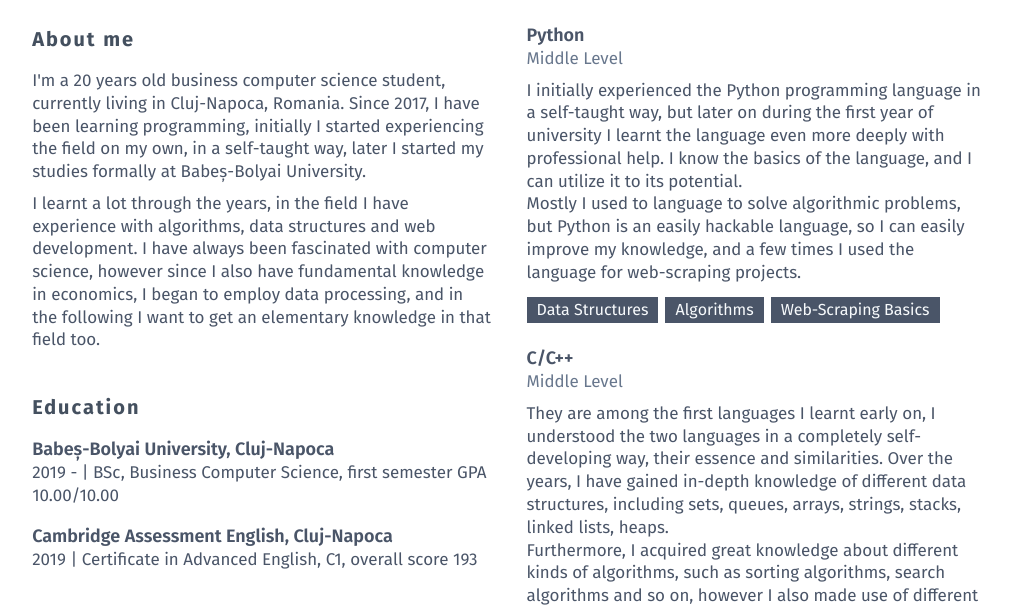
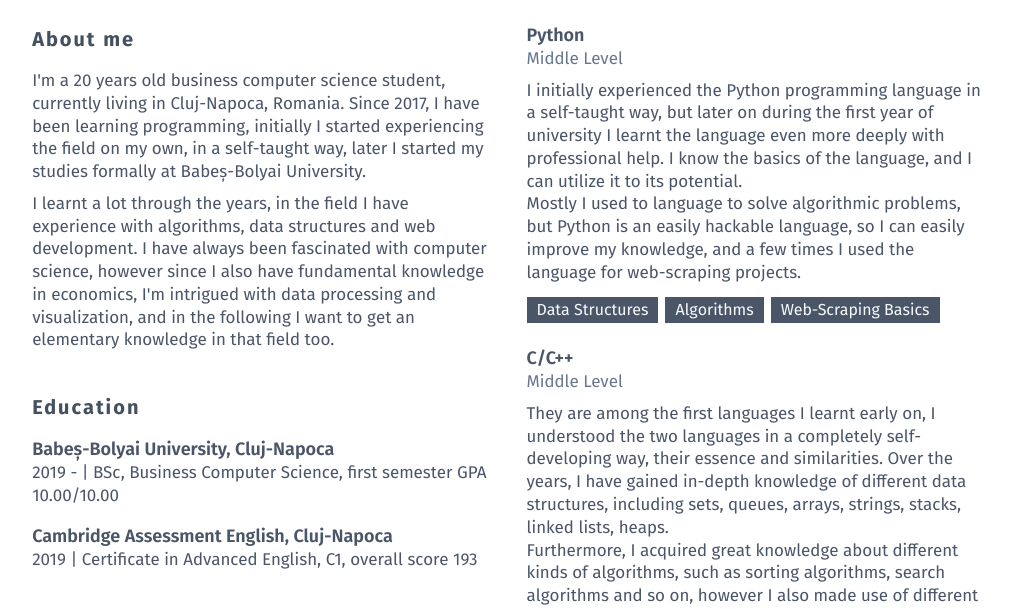
Before and after one commit to rockdonald2/Resume, a plain HTML site: page docs/index.html in a window 1280 px wide. Shown: the part 157-766 px from the top of the page, without its empty margins (131-1146 px from the left). Drawn offline with Linux system fonts and the light colour scheme.

Commit message:
2020.06.29

```diff
--- a/docs/index.html
+++ b/docs/index.html
@@ -59,7 +59,7 @@
                 <p class="mt-2.1 text-md text-gray-700 leading-normal">
                   I learnt a lot through the years, in the field I have experience with algorithms, data structures and web
                   development. I have always been fascinated with computer science, however since I also have fundamental
-                  knowledge in economics, I began to employ data processing, and in the following I want to get an elementary
+                  knowledge in economics, I'm intrigued with data processing and visualization, and in the following I want to get an elementary
                   knowledge in that field too.
                 </p>
               </section>
```
